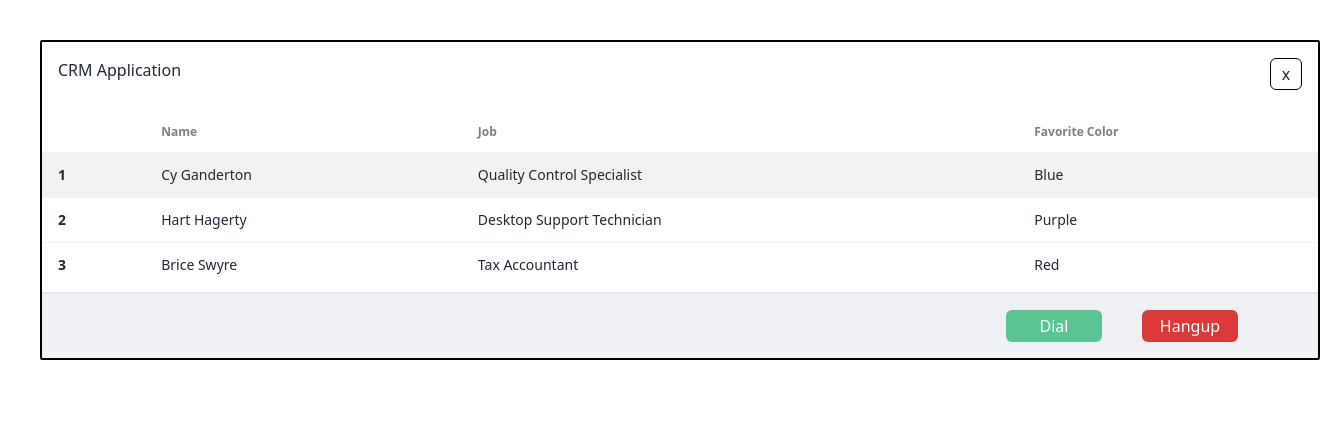
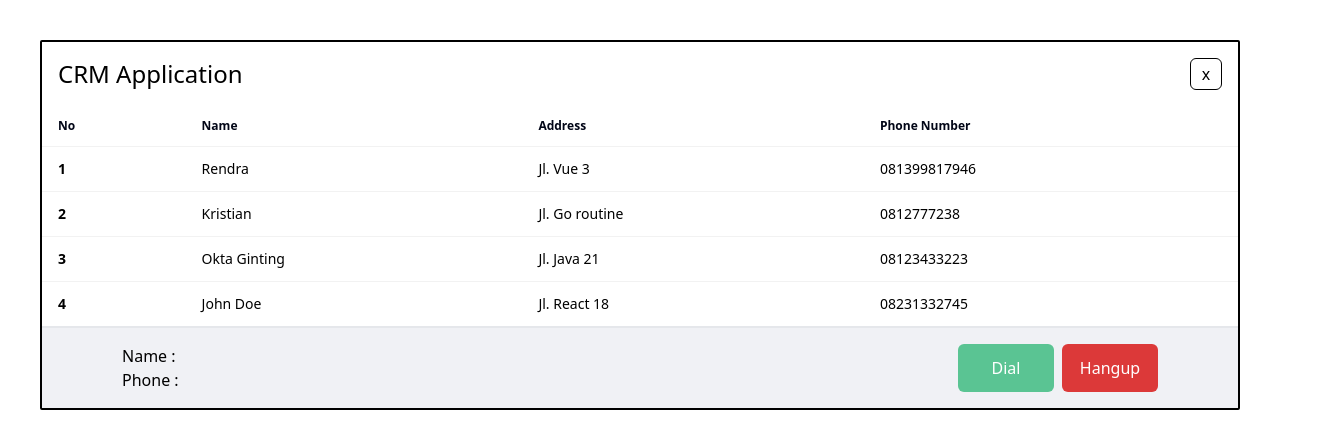
Before and after one commit to adamfadrian/iframe, a Next.js app: page / in a window 1280 px wide. Shown: the top 448 px of the page, 1320 px wide, since content can reach past the window. Built offline with nearby package versions, Linux system fonts and the light colour scheme.

Commit message:
test push

```diff
--- a/pages/_document.tsx
+++ b/pages/_document.tsx
@@ -4,7 +4,7 @@ export default function Document() {
   return (
     <Html lang="en">
       <Head />
-      <body>
+      <body className='bg-white min-h-screen'>
         <Main />
         <NextScript />
       </body>
--- /dev/null
+++ b/pages/dummy.json
@@ -0,0 +1,26 @@
+{
+   "user":
+   [
+      {
+         "name": "Ravi",
+         "phone": 123456789,
+         "address" : "Jakarta"
+      },
+      {
+         "name": "Ravi",
+         "phone": 123456789,
+         "address" : "Jakarta"
+      },
+      {
+         "name": "Ravi",
+         "phone": 123456789,
+         "address" : "Jakarta"
+      },
+      {
+         "name": "Ravi",
+         "phone": 123456789,
+         "address" : "Jakarta"
+      }
+
+   ]
+}
--- a/pages/index.tsx
+++ b/pages/index.tsx
@@ -1,122 +1,139 @@
-import Image from 'next/image'
-import { Inter } from 'next/font/google'
-import { useEffect, useState } from 'react'
-import LoadingDots from '@/components/loading-dots'
+import Image from "next/image";
+import { Inter } from "next/font/google";
+import { useEffect, useState } from "react";
+import LoadingDots from "@/components/loading-dots";
+import dummy from "./dummy.json";
+import { MdCallEnd } from "react-icons/md";
+import { IoIosCall } from "react-icons/io";
+import { FaPhoneVolume } from "react-icons/fa";
 
-const inter = Inter({ subsets: ['latin'] })
-
-const Nasabar = [
+const Nasabah = [
 	{
 		id: 1,
-    name: 'Rendra',
-    phone: '081399817946'
+		name: "Rendra",
+		phone: "081399817946",
+		address: "Jl. Vue 3",
 	},
 	{
 		id: 2,
-    name: 'Kristian',
-    phone: '0812777238',
+		name: "Kristian",
+		phone: "0812777238",
+		address: "Jl. Go routine",
 	},
 	{
 		id: 3,
-    name: 'Okta Ginting',
-    phone: '08123433223'
+		name: "Okta Ginting",
+		phone: "08123433223",
+		address: "Jl. Java 21",
 	},
 	{
-    id:4,
-    name: 'John Doe',
-    phone: '08231332745'
-  }
-]
-
+		id: 4,
+		name: "John Doe",
+		phone: "08231332745",
+		address: "Jl. React 18",
+	},
+];
 
 export default function Home() {
 	const [disabled, setDisabled] = useState<boolean>(false);
-  const [parentMessage, setParentMessage] = useState('');
-  const [fromParent, setFromParent] = useState(false)
+	const [parentMessage, setParentMessage] = useState("");
+	const [fromParent, setFromParent] = useState(false);
 
-  const opeartionOnDial = () => {
-    setDisabled(true)
-    window.parent.postMessage('Dial', 'http://localhost:3000')
-  }
-  const operationOnHangup = () => {
-    setDisabled(false)
-    window.parent.postMessage('Hangup', 'http://localhost:3000')
-  }
+	const [callState, setCallState] = useState({
+		phone: "",
+		name: "",
+	});
+
+	// const opeartionOnDial = () => {
+	//   setDisabled(true)
+	//   window.parent.postMessage('Dial', 'http://localhost:3000')
+	// }
+	// const operationOnHangup = () => {
+	//   setDisabled(false)
+	//   window.parent.postMessage('Hangup', 'http://localhost:3000')
+	// }
 
 	useEffect(() => {
 		const handleMessage = (event: MessageEvent) => {
-      if (event.origin !== 'http://localhost:3000') return;
-      if (event.data == 'From Parent') {
-        setParentMessage(event.data)
-        setDisabled(false)
-        console.log('fromparent: ' , event.data)
+			if (event.origin !== "http://localhost:3000") return;
+			if (event.data == "From Parent") {
+				setParentMessage(event.data);
+				setDisabled(false);
+				console.log("fromparent: ", event.data);
 				//
 			}
 
-      if(event.data == 'From Parent') window.parent.postMessage('Hangup', 'http://localhost:3000')
+			if (event.data == "From Parent") window.parent.postMessage("Hangup", "http://localhost:3000");
 		};
-    window.addEventListener('message', handleMessage, false);
+		window.addEventListener("message", handleMessage, false);
 		return () => {
-      window.removeEventListener('message', handleMessage);
+			window.removeEventListener("message", handleMessage);
 		};
 	}, [parentMessage]);
+
 	return (
-    <div className='w-full flex flex-col justify-between border-2 border-black rounded-sm h-80 m-10'>
-      <div className='flex justify-between p-4'>
-        <h1>CRM Application</h1>
-        <button className='border border-black rounded-md flex items-center justify-center h-8 w-8 px-2'>
-          x
-        </button>
+		<div className=" flex flex-col justify-between bg-white text-black border-2 border-black rounded-sm  m-10">
+			<div className="flex justify-between p-4">
+				<h1 className="text-2xl ">CRM Application</h1>
+				<button className="border border-black rounded-md flex items-center justify-center h-8 w-8 px-2">x</button>
 			</div>
 			<div className="overflow-x-auto">
-  <table className="table">
+				<table className="table ">
 					{/* head */}
-    <thead>
+					<thead className="text-slate-950 ">
 						<tr>
-        <th></th>
+							<th>No</th>
 							<th>Name</th>
-        <th>Job</th>
-        <th>Favorite Color</th>
+							<th>Address</th>
+							<th>Phone Number</th>
 						</tr>
 					</thead>
 					<tbody>
 						{/* row 1 */}
-      <tr className="bg-base-200">
-        <th>1</th>
-        <td>Cy Ganderton</td>
-        <td>Quality Control Specialist</td>
-        <td>Blue</td>
+						{Nasabah.map((nasabah, index) => (
+							<tr key={index} onClick={() => setCallState({ ...callState, name: nasabah.name, phone: nasabah.phone })}>
+								<th>{index + 1}</th>
+								<td>{nasabah.name}</td>
+								<td>{nasabah.address}</td>
+								<td>{nasabah.phone}</td>
 							</tr>
-      {/* row 2 */}
-      <tr>
-        <th>2</th>
-        <td>Hart Hagerty</td>
-        <td>Desktop Support Technician</td>
-        <td>Purple</td>
-      </tr>
-      {/* row 3 */}
-      <tr>
-        <th>3</th>
-        <td>Brice Swyre</td>
-        <td>Tax Accountant</td>
-        <td>Red</td>
-      </tr>
+						))}
 					</tbody>
 				</table>
 			</div>
-      <div className='flex justify-end py-4 px-20 gap-10 border-t-2 bg-[#F0F1F5]'>
+			<div className="flex justify-between py-4 px-20 gap-10 border-t-2 bg-[#F0F1F5]">
+				<div>
+					<p>
+						Name : <span>{callState.name}</span>
+					</p>
+					<p>
+						Phone : <span>{callState.phone}</span>
+					</p>
+				</div>
+				<div className="flex  gap-x-2">
 					<button
-          onClick={opeartionOnDial}
+						// onClick={opeartionOnDial}
 						disabled={disabled}
-          className={`flex items-center justify-center bg-[#5AC493] w-24 text-white rounded-md ${disabled == true ? ' cursor-not-allowed opacity-70' : ''}`}>
-          {disabled ? <span>Dialing <LoadingDots /></span> : 'Dial'}
+						className={`flex items-center justify-center bg-[#5AC493] w-24 text-white rounded-md ${
+							disabled == true ? " cursor-not-allowed opacity-70" : ""
+						}`}
+					>
+						{disabled ? (
+							<span>
+								Dialing <LoadingDots />
+							</span>
+						) : (
+							"Dial"
+						)}
 					</button>
 					<button
-          onClick={operationOnHangup}
-          className='flex items-center justify-center bg-[#DC3939] w-24 h-8 text-white rounded-md'>
+						// onClick={operationOnHangup}
+						className="flex items-center justify-center bg-[#DC3939] w-24 text-white rounded-md"
+					>
 						Hangup
 					</button>
 				</div>
 			</div>
-  )
+		</div>
+	);
 }
```
Also changed, not shown: 1 other file (tests, documents, lock files or other folders). Lines whose indentation alone changed are shown as unchanged.
